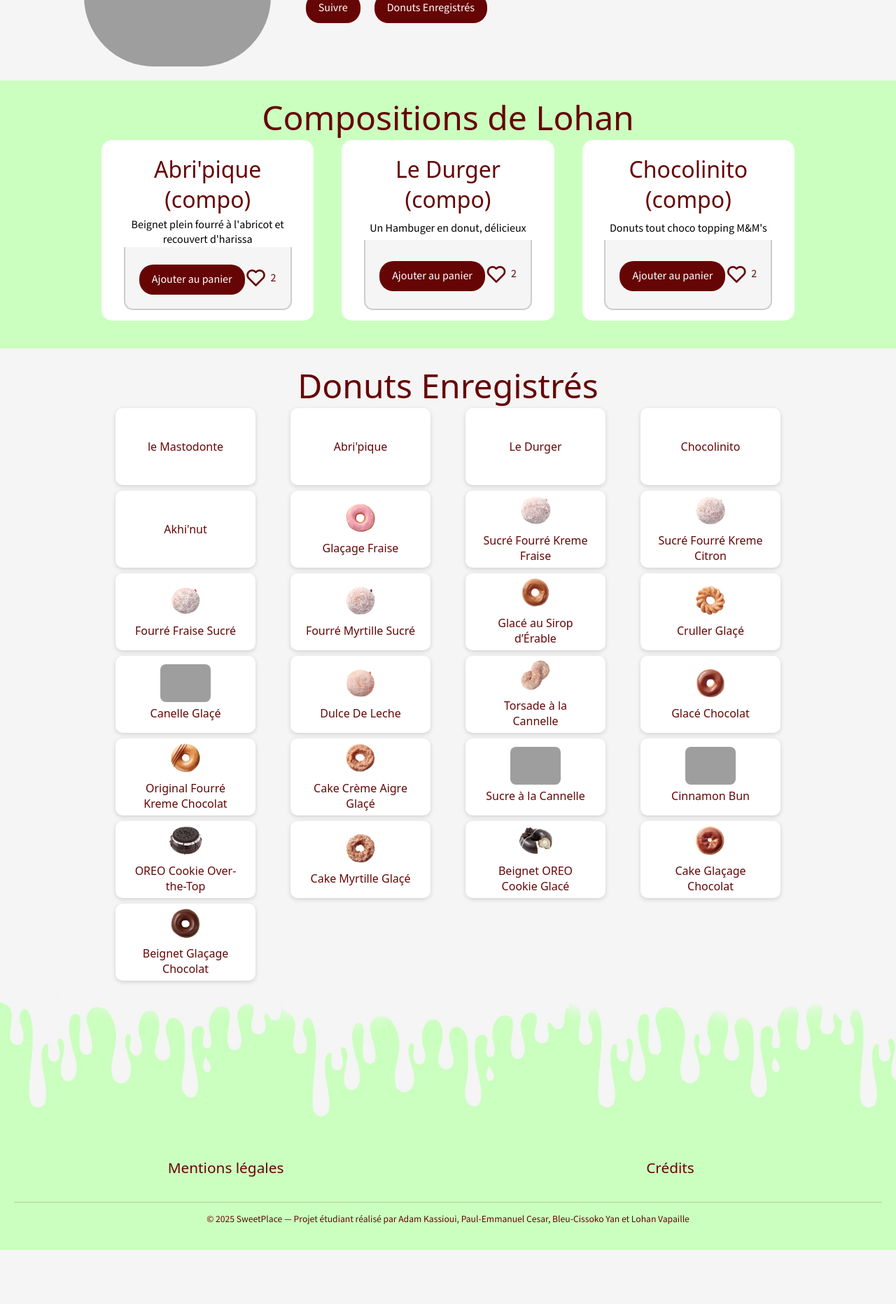
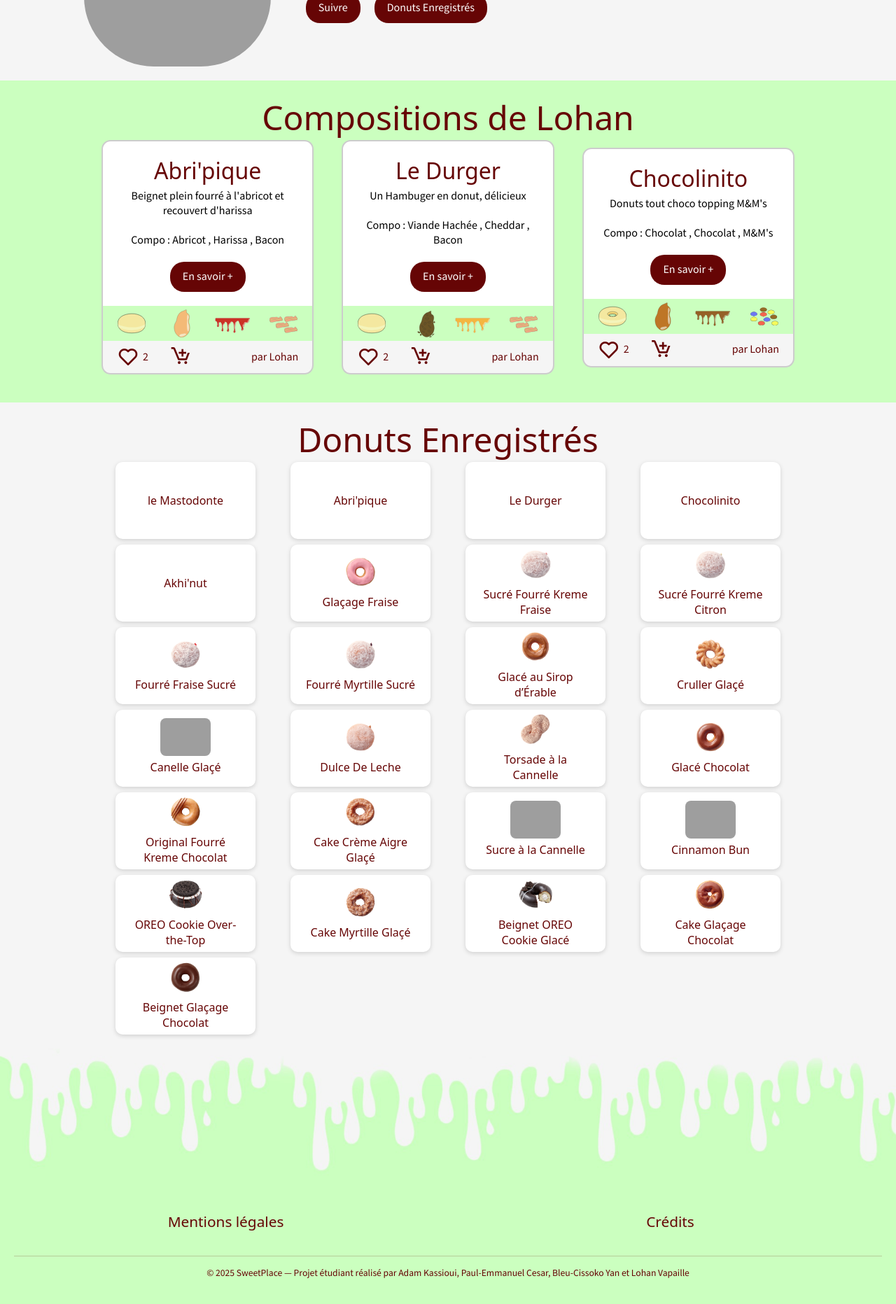
Before and after one commit to LohanVapaille/sweet-place-culinary-community-platform, a PHP site: page /profil.php?id=3 in a window 1280 px wide. Shown: the part 235-2098 px from the top of the page at 70% size. Before the commit the page ends 2021 px from the top, so only its background shows below. Run offline with PHP 8.4, Linux system fonts and the light colour scheme; data comes from the database, SQL or seed files in the repository; some web fonts are replaced; grey boxes are pictures that could not be loaded.

Commit message:
add css profil.php

```diff
--- a/css/styles.css
+++ b/css/styles.css
@@ -134,6 +134,16 @@
   margin: 0 auto;
 }
 
+.cards-container.single-item {
+  grid-template-columns: 1fr 1fr;
+  justify-items: center;
+}
+
+.cards-container.single-item > .onecard-container {
+  grid-column: 1 / 2;
+  width: 100%;
+}
+
 .nosdonuts {
   background-color: whitesmoke;
 }
@@ -246,8 +256,16 @@
   gap: 25px;
 }
 
-.addcart i {
+.int-left {
+  display: flex;
+  align-items: center;
+  gap: 30px;
+}
+
+.addcart i,
+.int-left i {
   font-size: 2rem;
+  color: #660505;
 }
 
 .like i {
--- a/js/like.js
+++ b/js/like.js
@@ -11,8 +11,9 @@
     if (heart.dataset.locked === '1') return;
     heart.dataset.locked = '1';
 
-    const card = heart.closest('.card');
-    const counterEl = card ? card.querySelector('.nb_like') : null;
+    // Trouver le conteneur logique : priorise .onecard-container, sinon fallback sur .card
+    const container = heart.closest('.onecard-container') || heart.closest('.card') || document;
+    const counterEl = container.querySelector('.nb_like'); // trouver le compteur dans le même conteneur
     const source = heart.dataset.source || 'composition';
     const endpoint = source === 'base' ? 'like_base.php' : 'like.php';
 
@@ -24,7 +25,6 @@
           'Content-Type': 'application/json',
           'Accept': 'application/json'
         },
-        // Envoi uniforme { id: ... } — like.php accepte aussi id_composition
         body: JSON.stringify({ id: id })
       });
 
@@ -39,7 +39,6 @@
       console.log(data);
 
       if (resp.status === 401) {
-
         window.location.href = data.redirect;
         return;
       }
@@ -50,9 +49,17 @@
         return;
       }
 
-      // Mettre à jour compteur
+      // Mettre à jour compteur (si présent). On préfère utiliser data.likes retourné par le serveur.
       if (typeof data.likes !== 'undefined' && counterEl) {
-        counterEl.textContent = data.likes;
+        // S'assurer que c'est un nombre
+        const likesNum = Number(data.likes);
+        if (!Number.isNaN(likesNum)) {
+          counterEl.textContent = likesNum;
+        } else {
+          // fallback: incrément local si le serveur n'envoie pas un total
+          const current = Number(counterEl.textContent) || 0;
+          counterEl.textContent = data.liked ? current + 1 : Math.max(0, current - 1);
+        }
       }
 
       // Mettre à jour état durable (dataset.liked) et classes d'icône
@@ -79,7 +86,6 @@
     const heart = e.target.closest('.btnlike');
     if (!heart) return;
 
-    // si pas déjà liked, montrer icône pleine au hover
     if (!heart.dataset.liked) {
       heart.classList.add('bxs-heart', 'hover-temp');
       heart.classList.remove('bx-heart');
@@ -90,22 +96,19 @@
     const heart = e.target.closest('.btnlike');
     if (!heart) return;
 
-    // si on avait ajouté l'effet hover (hover-temp) et ce n'est pas liked, on retire
     if (heart.classList.contains('hover-temp') && !heart.dataset.liked) {
       heart.classList.remove('bxs-heart', 'hover-temp');
       heart.classList.add('bx-heart');
     }
   });
 
-  // Optionnel : au chargement, si ton HTML utilise data-liked="1", synchroniser classes
+  // Sync initial state
   document.querySelectorAll('.btnlike').forEach(heart => {
     if (heart.dataset.liked === '1' || heart.getAttribute('data-liked') === '1') {
-      // état déjà liké côté serveur -> icone pleine
       heart.dataset.liked = '1';
       heart.classList.remove('bx-heart');
       heart.classList.add('bxs-heart');
     } else {
-      // état non liké -> icone vide
       delete heart.dataset.liked;
       heart.classList.remove('bxs-heart');
       heart.classList.add('bx-heart');
--- a/models/stats.php
+++ b/models/stats.php
@@ -80,6 +80,9 @@
 /**
  * Récupère les compositions créées par un utilisateur, avec nb_likes et already_liked.
  */
+/**
+ * Récupère les compositions créées par un utilisateur, avec nb_likes et already_liked.
+ */
 function getCompoByUser(PDO $pdo, int $creatorId, int $currentUser = 0, int $limit = 0, bool $random = false): array
 {
     $sql = "
@@ -89,26 +92,33 @@
         NULL AS image,
         c.description,
         c.id_createur,
+        u.login,
         c.id_beignet,
         c.id_fourrage,
         c.id_glacage,
         c.id_topping,
         b.name_beignet,
+        b.img_beignets,
         f.name_fourrage,
+        f.img_fourrage,
         g.name_glacage,
+        g.img_glacage,
         t.name_topping,
-        (SELECT COUNT(*) FROM fk_like l WHERE l.id_compositions_donuts = c.id_composition) AS nb_likes,
+        t.img_topping,
+        (SELECT COUNT(*) FROM fk_like l WHERE l.id_compositions_donuts = c.id_composition) AS likes,
         EXISTS(
           SELECT 1 FROM fk_like l2
           WHERE l2.id_compositions_donuts = c.id_composition
             AND l2.id_users = :currentUser
         ) AS already_liked,
-        'compo' AS type
+        'compo' AS type,
+        c.id_createur AS id_user
     FROM compositions_donuts c
         LEFT JOIN beignets b ON c.id_beignet = b.id_beignet
         LEFT JOIN fourrages f ON c.id_fourrage = f.id_fourrage
         LEFT JOIN glacages g ON c.id_glacage = g.id_glacage
         LEFT JOIN topping t ON c.id_topping = t.id_topping
+        LEFT JOIN users u ON c.id_createur = u.id_user  -- C'EST LA LIGNE CORRIGÉE
         WHERE c.id_createur = :creator
     ";
 
--- a/profil.php
+++ b/profil.php
@@ -92,47 +92,29 @@
         </div>
     </div>
 
+    <?php
+    // ... (code précédent)
+
+    $donuts = getCompoByUser($pdo, $creator_id, $user_id);
+
+    // Déterminer la classe CSS pour la grille
+    $grid_class = '';
+    if (count($donuts) === 1) {
+        // Si une seule carte, on ajoute une classe spécifique
+        $grid_class = ' single-item';
+    }
+
+    // ... (code suivant)
+    ?>
+
     <div class='tendances'>
         <h2>Compositions de <?= htmlspecialchars($user['login'], ENT_QUOTES) ?></h2>
 
         <?php if (!empty($compositions)): ?>
-            <div class="cards-container">
-                <?php foreach ($compositions as $c): ?>
+            <div class="cards-container <?= $grid_class ?>">
+                <?php foreach ($compositions as $donut): ?>
                     <?php
-                    // sécurité: normaliser les valeurs attendues
-                    $already = !empty($c['already_liked']) ? 1 : 0;
-                    $nbLikes = isset($c['nb_likes']) ? (int) $c['nb_likes'] : 0;
-                    $compId = isset($c['id_composition']) ? (int) $c['id_composition'] : 0;
-                    ?>
-                    <div class="card">
-                        <h3><?= htmlspecialchars($c['donut_name'], ENT_QUOTES) ?>
-                            <?= $c['type'] ? '(' . htmlspecialchars($c['type'], ENT_QUOTES) . ')' : '' ?>
-                        </h3>
-
-                        <?php if (!empty($c['image']) || !empty($c['description'])): ?>
-                            <div class="content">
-                                <?php if (!empty($c['image'])): ?>
-                                    <img src="<?= htmlspecialchars($c['image'], ENT_QUOTES) ?>"
-                                        alt="<?= htmlspecialchars($c['donut_name'], ENT_QUOTES) ?>">
-                                <?php endif; ?>
-
-                                <?php if (!empty($c['description'])): ?>
-                                    <p class="compo"><?= nl2br(htmlspecialchars($c['description'], ENT_QUOTES)) ?></p>
-                                <?php endif; ?>
-                            </div>
-                        <?php endif; ?>
-
-                        <div class="interaction">
-                            <a href="addpanier.php?id=<?= $compId ?>" class="btn">Ajouter au panier</a>
-
-                            <div class="like">
-                                <!-- i correctement rempli : data-id, data-liked et classe initiale -->
-                                <i class="btnlike bx <?= $already ? 'bxs-heart' : 'bx-heart' ?>" data-id="<?= $compId ?>"
-                                    data-source="composition" data-liked="<?= $already ? '1' : '0' ?>"></i>
-                                <p class="nb_like"><?= $nbLikes ?></p>
-                            </div>
-                        </div>
-                    </div>
+                    include 'views/_donuts_users.php' ?>
                 <?php endforeach; ?>
             </div>
         <?php else: ?>
--- a/views/_donuts_users.php
+++ b/views/_donuts_users.php
@@ -34,9 +34,10 @@
         </div>
 
         <div class="addcart">
-            <!-- Bouton panier -->
-            <a href="addpanier.php?id=<?= $donut['id_composition'] ?>" class="btn">
-                <i class='bx bx-cart-add'></i>
+
+
+            <a href="addpanier.php?id=<?= $donut['id_composition'] ?>" class=" know-more  btn">
+                En savoir +
             </a>
 
         </div>
@@ -46,15 +47,19 @@
     </div>
     <div class="interaction">
 
-        <div class="like">
-            <i class="btnlike bx <?= $donut['already_liked'] ? 'bxs-heart' : 'bx-heart' ?>"
-                data-id="<?= $donut['id_composition'] ?>" data-liked="<?= $donut['already_liked'] ? '1' : '0' ?>"></i>
+        <div class="int-left">
+            <div class="like">
+                <i class="btnlike bx <?= $donut['already_liked'] ? 'bxs-heart' : 'bx-heart' ?>"
+                    data-id="<?= $donut['id_composition'] ?>"
+                    data-liked="<?= $donut['already_liked'] ? '1' : '0' ?>"></i>
 
 
-            <p class="nb_like"><?= $donut['likes'] ?></p>
-
-
-
+                <p class="nb_like"><?= $donut['likes'] ?></p>
+            </div>
+            <!-- Bouton panier -->
+            <a href="addpanier.php?id=<?= $donut['id_composition'] ?>" class="useraddcart">
+                <i class='bx bx-cart-add'></i>
+            </a>
         </div>
 
         <a class="creator" href="profil.php?id=<?= (int) $donut['id_user'] ?>">
```
